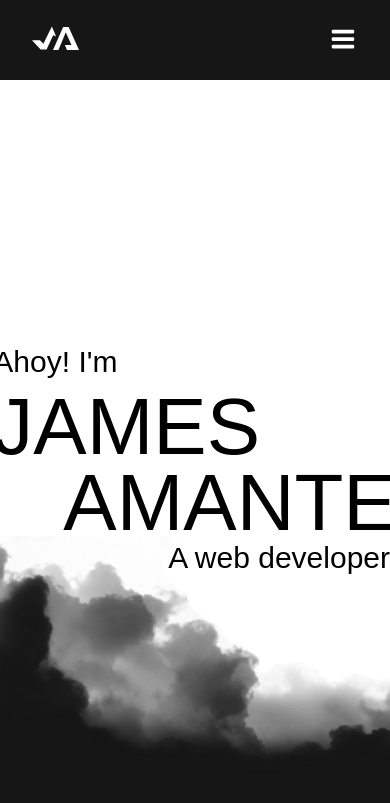
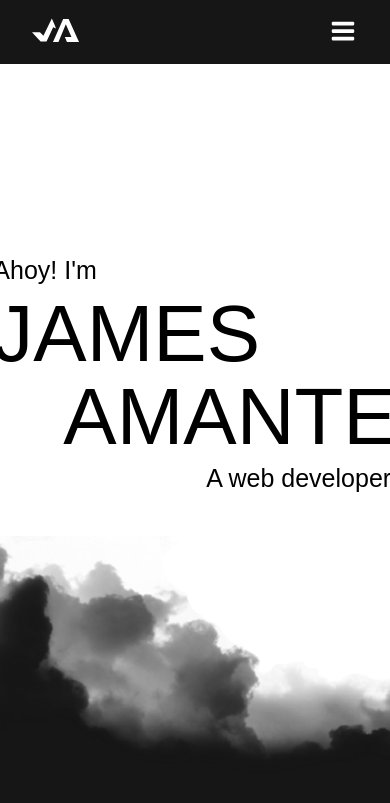
Before and after one commit to iamante/iamante_v2, a React (Create React App) app: page / in a window 390 px wide. Shown: the top 803 px of the page. Built offline with nearby package versions, Linux system fonts and the light colour scheme; a web font is replaced by a local one.

Commit message:
fixing viewport

```diff
--- a/src/components/Header/Header.css
+++ b/src/components/Header/Header.css
@@ -63,7 +63,7 @@
 @media screen and (max-width: 768px) {
   .menu-icon {
     display: block;
-    top: 1.5rem;
+    top: 1rem;
     right: 2rem;
   }
 
@@ -86,7 +86,7 @@
     align-items: flex-start;
     background-color: #161616;
     color: #fff;
-    padding: 1rem 1.5rem;
+    padding: 0.5rem 1.5rem;
     font-size: 12px;
   }
 
--- a/src/components/Hero/Hero.css
+++ b/src/components/Hero/Hero.css
@@ -12,12 +12,6 @@
   margin-bottom: 50px;
 }
 
-.hero-title h4 {
-  margin: 10px 0;
-  font-weight: 500;
-  font-size: 40px;
-}
-
 .hero-title > h1 {
   text-transform: uppercase;
   font-weight: normal;
@@ -26,15 +20,19 @@
   line-height: 3cm;
 }
 
-.hero-title h1 span {
+.hero-title h1 span:last-child,
+.hero-title h1 span:nth-child(2) {
   display: block;
   text-align: end;
   margin-left: 70px;
 }
 
-.hero-title > span {
+.hero-title h1 span:last-child,
+.hero-title h1 span:first-child {
   font-size: 40px;
-  float: right;
+  text-transform: none;
+  display: block;
+  line-height: 3ch;
 }
 
 .hero img {
@@ -130,18 +128,19 @@
     bottom: 0;
   }
 
-  .hero-title {
-    padding-top: 180px;
+  .hero-title > h1 {
+    font-size: 100px;
+    line-height: 2.5cm;
   }
 
-  .hero-title h4,
-  .hero-title > span {
-    font-size: 35px;
+  .hero-title h1 span:last-child,
+  .hero-title h1 span:nth-child(2) {
+    margin-left: 70px;
   }
 
-  .hero-title h1 {
-    font-size: 90px;
-    line-height: 2cm;
+  .hero-title h1 span:last-child,
+  .hero-title h1 span:first-child {
+    font-size: 35px;
   }
 }
 
@@ -150,14 +149,23 @@
     height: calc(100vh - 64px);
   }
 
-  .hero-title h4,
-  .hero-title > span {
-    font-size: 30px;
+  .hero-title {
+    margin-bottom:30px;
   }
 
-  .hero-title h1 {
+  .hero-title > h1 {
     font-size: 80px;
-    line-height: 2cm;
+    line-height: 2.2cm;
+  }
+
+  .hero-title h1 span:last-child,
+  .hero-title h1 span:nth-child(2) {
+    margin-left: 70px;
+  }
+
+  .hero-title h1 span:last-child,
+  .hero-title h1 span:first-child {
+    font-size: 25px;
   }
 
   .hero img {
@@ -168,17 +176,22 @@
 }
 
 @media screen and (max-width: 360px) {
-  .hero-title h4,
-  .hero-title > span {
-    font-size: 25px;
+  .hero-title {
+    margin-bottom:30px;
   }
 
-  .hero-title h1 {
-    font-size: 70px;
-    line-height: 1.7cm;
+  .hero-title > h1 {
+    font-size: 60px;
+    line-height: 1.5cm;
   }
 
-  .hero-title h1 span {
-    margin-left: 30px;
+  .hero-title h1 span:last-child,
+  .hero-title h1 span:nth-child(2) {
+    margin-left: 70px;
+  }
+
+  .hero-title h1 span:last-child,
+  .hero-title h1 span:first-child {
+    font-size: 20px;
   }
 }
--- a/src/components/Hero/Hero.js
+++ b/src/components/Hero/Hero.js
@@ -5,9 +5,10 @@ function Hero() {
   return (
     <section className="hero">
       <div className="hero-title">
-        <h4>Ahoy! I'm</h4>
-        <h1>James <span>Amante</span></h1>
-        <span>A web developer.</span>
+        <h1>
+          <span>Ahoy! I'm</span> James <span>Amante</span>
+          <span>A web developer.</span>
+        </h1>
       </div>
       <img src="images/cloud.png" alt="black-cloud" />
       <img src="images/light1.png" alt="lightning" id="light1" />
```
